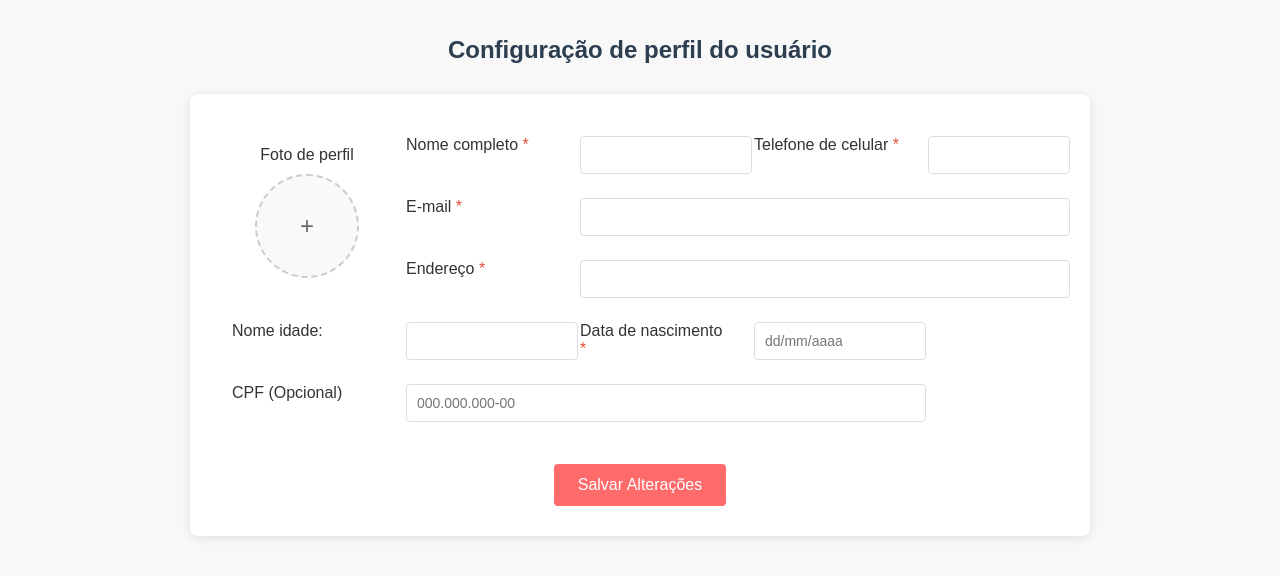
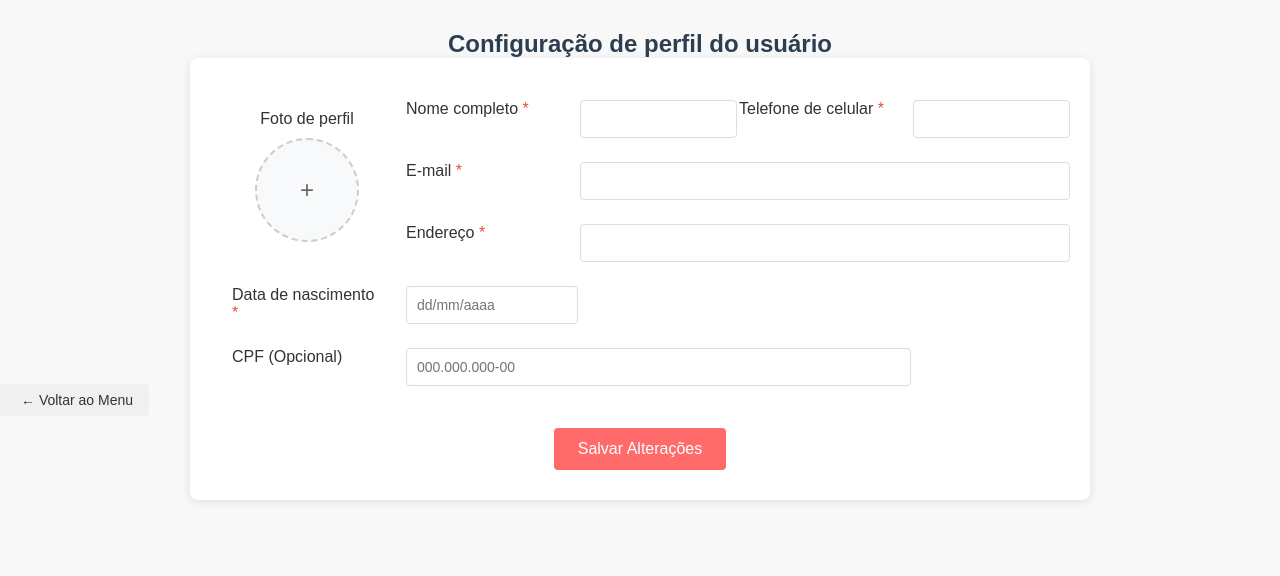
Before and after one commit to CauaConceicao20/GoFood-Delivery-Final, a React (Create React App) app in the folder src/front-end/: page /perfil in a window 1280 px wide. Shown: the top 576 px of the page. Built offline with nearby package versions, Linux system fonts and the light colour scheme.

Commit message:
remocao campo de update usaurio removido

```diff
--- a/src/front-end/src/telas/PerfilUsuario/PerfilUsuario.css
+++ b/src/front-end/src/telas/PerfilUsuario/PerfilUsuario.css
@@ -130,3 +130,57 @@
     padding-bottom: 5px;
   }
 }
+
+/* botao voltar ao menu */
+
+.header-actions {
+  position: relative;
+  margin-bottom: 30px;
+  text-align: center;
+}
+
+.back-button {
+  position: absolute;
+  left: 0;
+  top: 50%;
+  transform: translateY(-50%);
+  padding: 8px 16px;
+  background-color: #f0f0f0;
+  color: #333;
+  text-decoration: none;
+  border-radius: 4px;
+  font-size: 14px;
+  transition: all 0.3s;
+  display: flex;
+  align-items: center;
+}
+
+.back-button:hover {
+  background-color: #e0e0e0;
+  color: #000;
+}
+
+.back-button::before {
+  content: "";
+  margin-right: 5px;
+}
+
+/* Ajuste de título para compensar o botão */
+.profile-container h1 {
+  margin: 0;
+  padding-top: 10px;
+}
+
+/* Responsividade */
+@media (max-width: 768px) {
+  .back-button {
+    position: static;
+    transform: none;
+    margin-bottom: 15px;
+    display: inline-block;
+  }
+
+  .header-actions {
+    text-align: left;
+  }
+}
--- a/src/front-end/src/telas/PerfilUsuario/PerfilUsuario.jsx
+++ b/src/front-end/src/telas/PerfilUsuario/PerfilUsuario.jsx
@@ -1,4 +1,5 @@
 import React, { useState } from 'react';
+import { Link } from 'react-router-dom';
 import './PerfilUsuario.css';
 
 const PerfilUsuario = () => {
@@ -35,7 +36,13 @@ const PerfilUsuario = () => {
 
   return (
     <div className="profile-container">
-      <h1>Configuração de perfil do usuário</h1>
+      <div>
+         <Link to="/main_menu" className="back-button">
+          &larr; Voltar ao Menu
+        </Link>
+        <h1>Configuração de perfil do usuário</h1>
+      </div>
+
 
       <form onSubmit={handleSubmit} className="profile-form">
         <table className="profile-table">
@@ -120,17 +127,6 @@ const PerfilUsuario = () => {
             {/* Linha 4 */}
             <tr>
               <td className="label-cell">
-                <label>Nome idade:</label>
-              </td>
-              <td>
-                <input
-                  type="text"
-                  name="idade"
-                  value={userData.idade}
-                  onChange={handleChange}
-                />
-              </td>
-              <td className="label-cell">
                 <label className="required-field">Data de nascimento</label>
               </td>
               <td>
```
